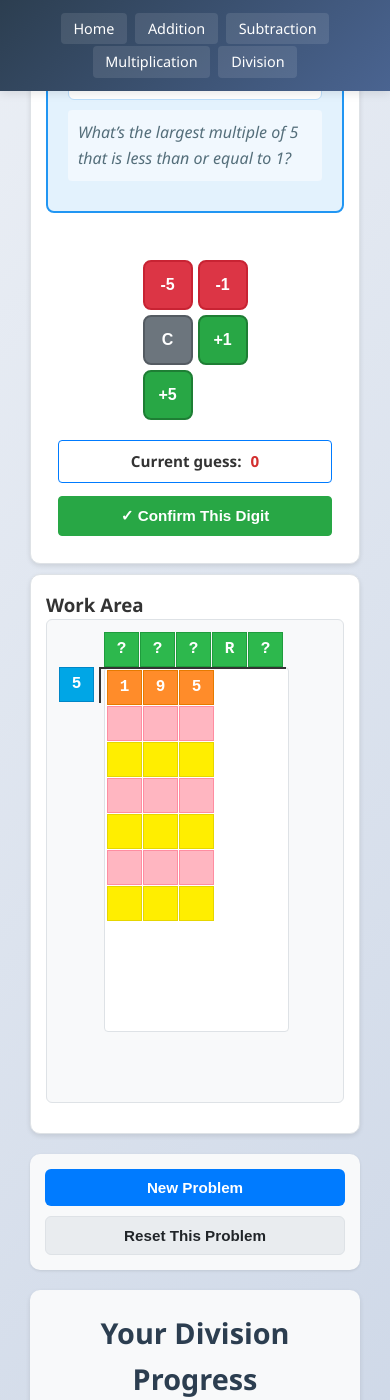
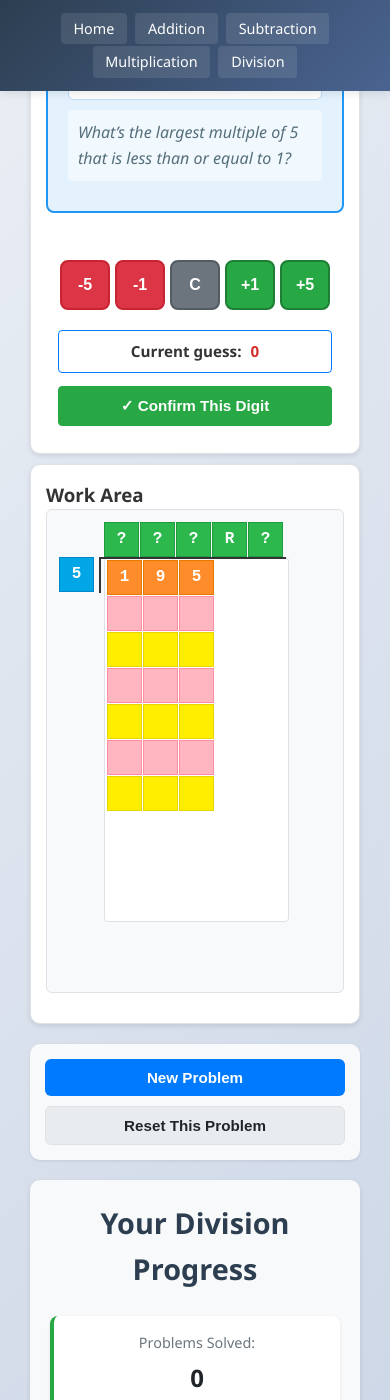
Before and after one commit to ZBZFirst/Math, a Jekyll site: the page built from division.md, in a window 390 px wide and 1400 px high, scrolled down 683 px. Built offline with Jekyll 4.4.1, drawn with Linux system fonts in a browser that asks for light colours.

Commit message:
Update buttons.css

```diff
--- a/assets/css/buttons.css
+++ b/assets/css/buttons.css
@@ -213,7 +213,7 @@
     }
 
     .control-grid {
-        grid-template-columns: repeat(3, 50px);
+        grid-template-columns: repeat(5, 50px);
     }
 
     .grid-btn {
@@ -243,7 +243,7 @@
     }
 
     .control-grid {
-        grid-template-columns: repeat(2, 50px);
+        grid-template-columns: repeat(5, 50px);
         gap: 5px;
     }
 
```
